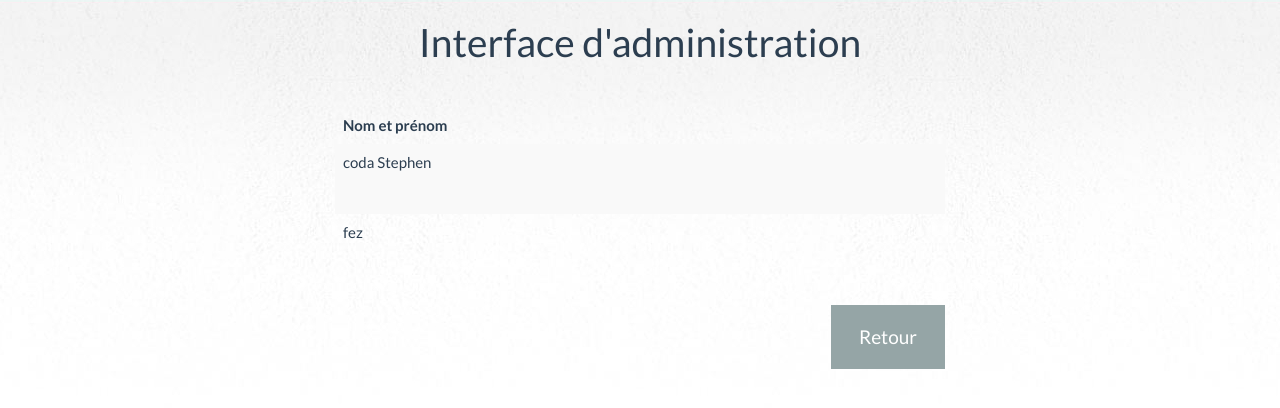
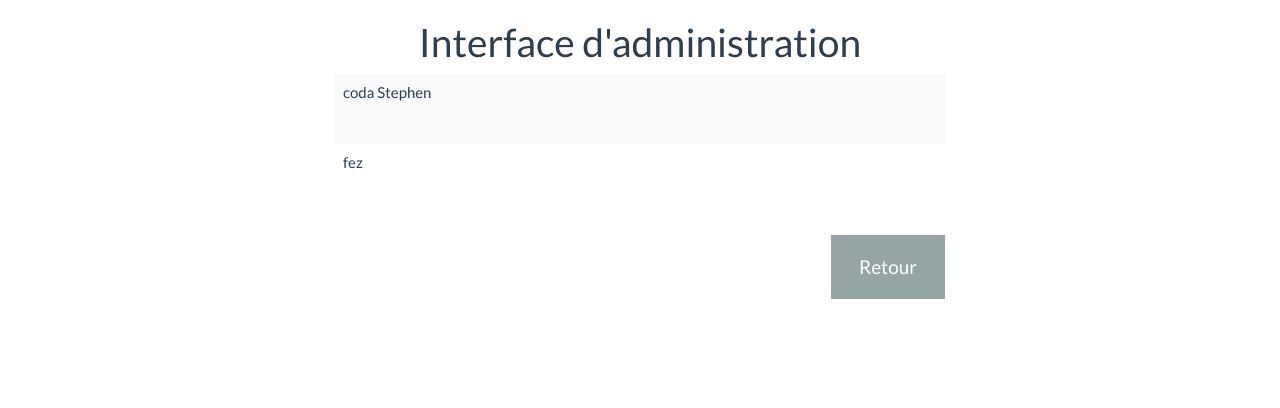
Before and after one commit to Codastephen/Maquette, a PHP site: page /admin.php in a window 1280 px wide. Shown: the top 408 px of the page. Run offline with PHP 8.4, Linux system fonts and the light colour scheme; the visitor is signed in with stand-in values (Sample User, id 1); data comes from the database, SQL or seed files in the repository; some libraries are stand-ins or nearby versions.

Commit message:
update admin interface

```diff
--- a/admin.php
+++ b/admin.php
@@ -14,34 +14,26 @@ ob_start();
 
 <div class="row">
 	<div class="col-xs-6 col-xs-offset-3">
-		<table id="tablevisitor" class="table table-hover table-striped">
-			<thead>
-				<tr>
-					<th col-width=4>
-						Nom et prénom
-					</th>
-					<th col-width=2></th>
-				</tr>
-			</thead>
-			<tbody>
+		<div class="tableresize" style="overflow-y:auto">
+			<table class="table tablevisitor table-striped">
 				<?php
-
 				$conn = new connexionBDD();
 				$reponse = $conn->afficherClient();
 
 				while ($donnees = $reponse->fetch())
 				{
 					echo "<tr>
-					<td> ".$donnees['Nom']." </td>
-					<td style='vertical-align:middle;'>
-					<a class='btn btn-danger btn-hidden' href='validatedeconnexion.php?nomprenom=".$donnees['Nom']."&societe=".$donnees['Societe']."&type=admin' style='vertical-align:middle'>Valider</a>
+					<td width='75%'> ".$donnees['Nom']." </td>
+					<td class='no-padding' width='25%'>
+					<a href='validatedeconnexion.php?nomprenom=".$donnees['Nom']."&societe=".$donnees['Societe']."&type=admin' class='btn btn-danger pull-right big' style='display:none;width:100%'>Partir</a>
 					</td>
 					</tr>";
 				}
 
+
 				?>
-			</tbody>
-		</table>
+			</table>
+		</div>
 		<a class="btn btn-lg btn-default pull-right" href="index.php">
 			Retour
 		</a>
--- a/css/layout.css
+++ b/css/layout.css
@@ -2,7 +2,7 @@
 	outline: 0;
 }
 body{
-	background: url("../img/section_shadower.jpg") repeat-x scroll center top #ffffff;
+	background-color :white;
 	overflow-y: hidden;
 }
 a:focus
```
